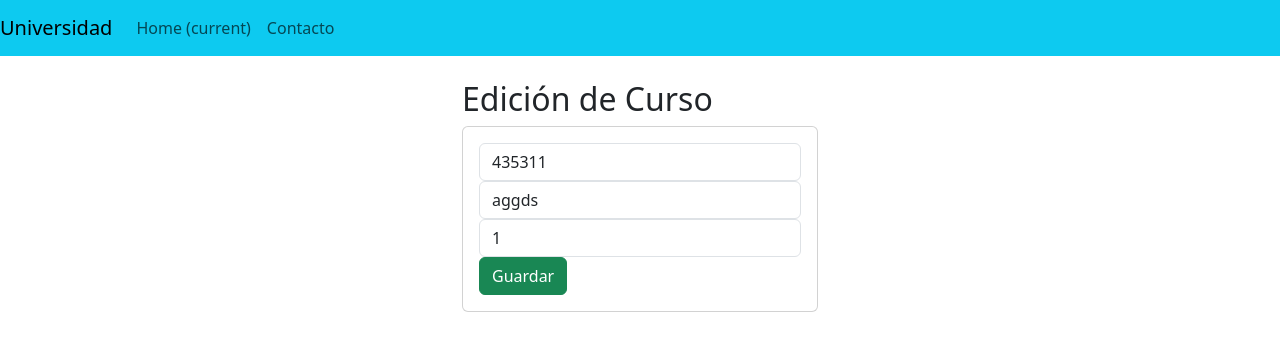
After one commit to JuanCaceres18/CRUD_Django, a Django app: page /edicionCurso/435311 in a window 1280 px wide. The commit adds this page. Shown: the top 351 px of the page. Run offline with Django 5.2, Linux system fonts and the light colour scheme; data comes from the database, SQL or seed files in the repository; both versions use the stored data as it was after the commit.

Commit message:
Programando la función para editar cursos

```diff
--- /dev/null
+++ b/Universidad/Aplicaciones/Academico/static/css/gestionCursos.css
@@ -0,0 +1,4 @@
+th, td{
+    text-align: center;
+    vertical-align: middle;
+}
--- /dev/null
+++ b/Universidad/Aplicaciones/Academico/templates/edicionCurso.html
@@ -0,0 +1,27 @@
+{% extends "./base.html" %}
+
+{% block title %} Gestión de cursos {% endblock %}
+
+{% block body %}
+<div class="row">
+    <div class="col-md-4 offset-4">
+        <h2>Edición de Curso</h2>
+        <div class="card">
+            <div class="card-body">
+                <form action="/editarCurso/" method="POST">{% csrf_token %}
+                    <div class="form-group">
+                        <input type="text" id="txtCodigo" name="txtCodigo" class="form-control" value="{{curso.codigo}}" placeholder="Codigo" minlength="6" maxlength="6" readonly required>
+                        <input type="text" id="txtNombre" name="txtNombre" class="form-control" value="{{curso.nombre}}" placeholder="Nombre" maxlength="50" required>
+                        <input type="text" id="numCreditos" name="numCreditos" class="form-control" value="{{curso.creditos}}" min="1" max="9" value="1" required>
+                    </div>
+                    <div class="form-group">
+                        <button type="submit" class="btn btn-success btn-block text-white">Guardar</button>
+                    </div>
+                </form>
+            </div>
+        </div>
+    </div>
+    </div>
+</div>
+
+{% endblock %}
--- a/Universidad/Aplicaciones/Academico/urls.py
+++ b/Universidad/Aplicaciones/Academico/urls.py
@@ -2,5 +2,9 @@ from django.urls import path
 from . import views
 
 urlpatterns = [
-    path('', views.home)
+    path('', views.home),
+    path('registrarCurso/', views.registrarCurso),
+    path('edicionCurso/<codigo>', views.edicionCurso),
+    path('editarCurso/', views.editarCurso),
+    path('eliminarCurso/<codigo>', views.eliminarCurso)
 ]
--- a/Universidad/Aplicaciones/Academico/views.py
+++ b/Universidad/Aplicaciones/Academico/views.py
@@ -1,7 +1,37 @@
-from django.shortcuts import render
+from django.shortcuts import render, redirect
 from .models import Curso
 
 # Create your views here.
 def home(request):
     cursos = Curso.objects.all()
     return render(request, 'gestionCursos.html', {"cursos": cursos})
+
+def registrarCurso(request):
+    codigo = request.POST['txtCodigo']
+    nombre = request.POST['txtNombre']
+    creditos = request.POST['numCreditos']
+
+    curso = Curso.objects.create(codigo=codigo, nombre=nombre, creditos=creditos)
+    return redirect("/")
+
+def eliminarCurso(request, codigo):
+    curso = Curso.objects.get(codigo=codigo)
+    curso.delete()
+    return redirect("/")
+
+def edicionCurso(request, codigo):
+    curso = Curso.objects.get(codigo=codigo)
+    return render(request, "edicionCurso.html", {"curso": curso})
+
+def editarCurso(request):
+    codigo = request.POST['txtCodigo']
+    nombre = request.POST['txtNombre']
+    creditos = request.POST['numCreditos']
+
+    curso = Curso.objects.get(codigo=codigo)
+
+    curso.nombre = nombre
+    curso.creditos = creditos
+    curso.save()
+
+    return redirect("/")
```
Also changed, not shown: Universidad/Aplicaciones/Academico/templates/gestionCursos.html (+8 -2 lines), Universidad/Universidad.db.
